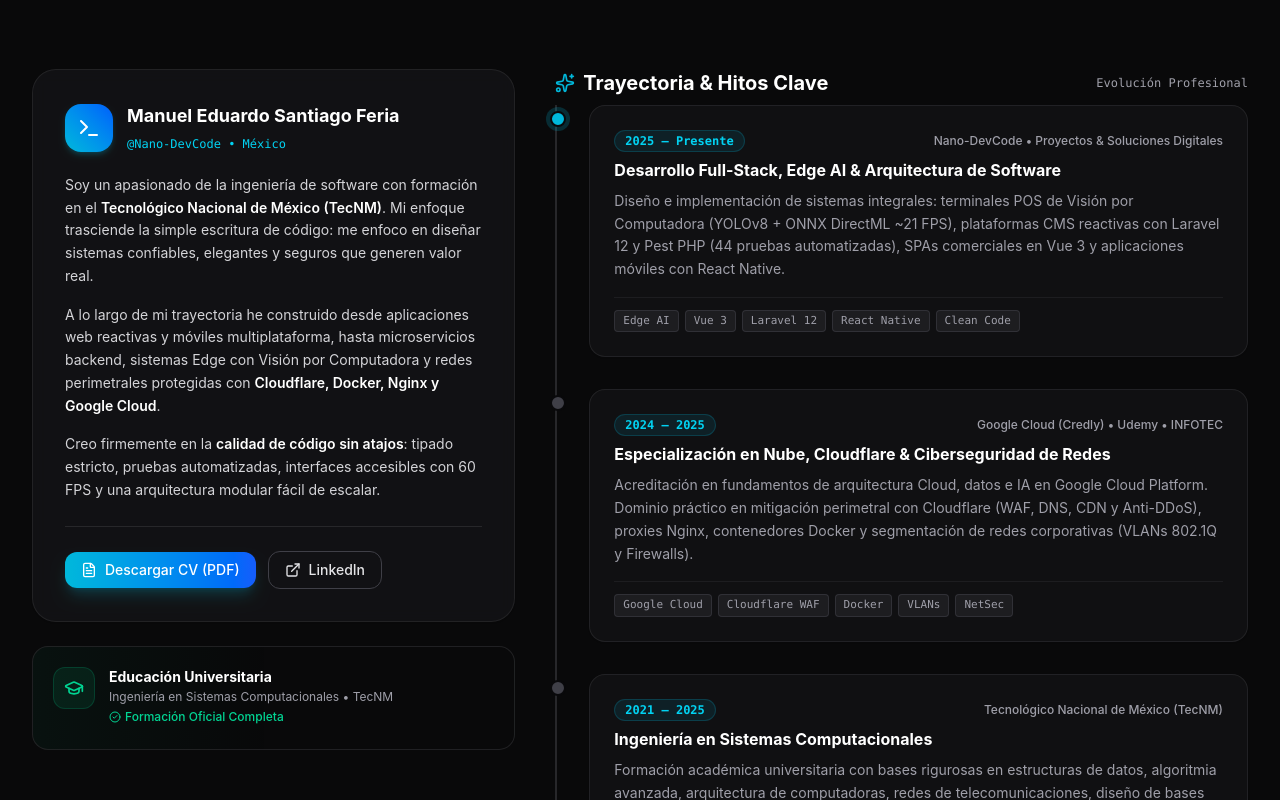
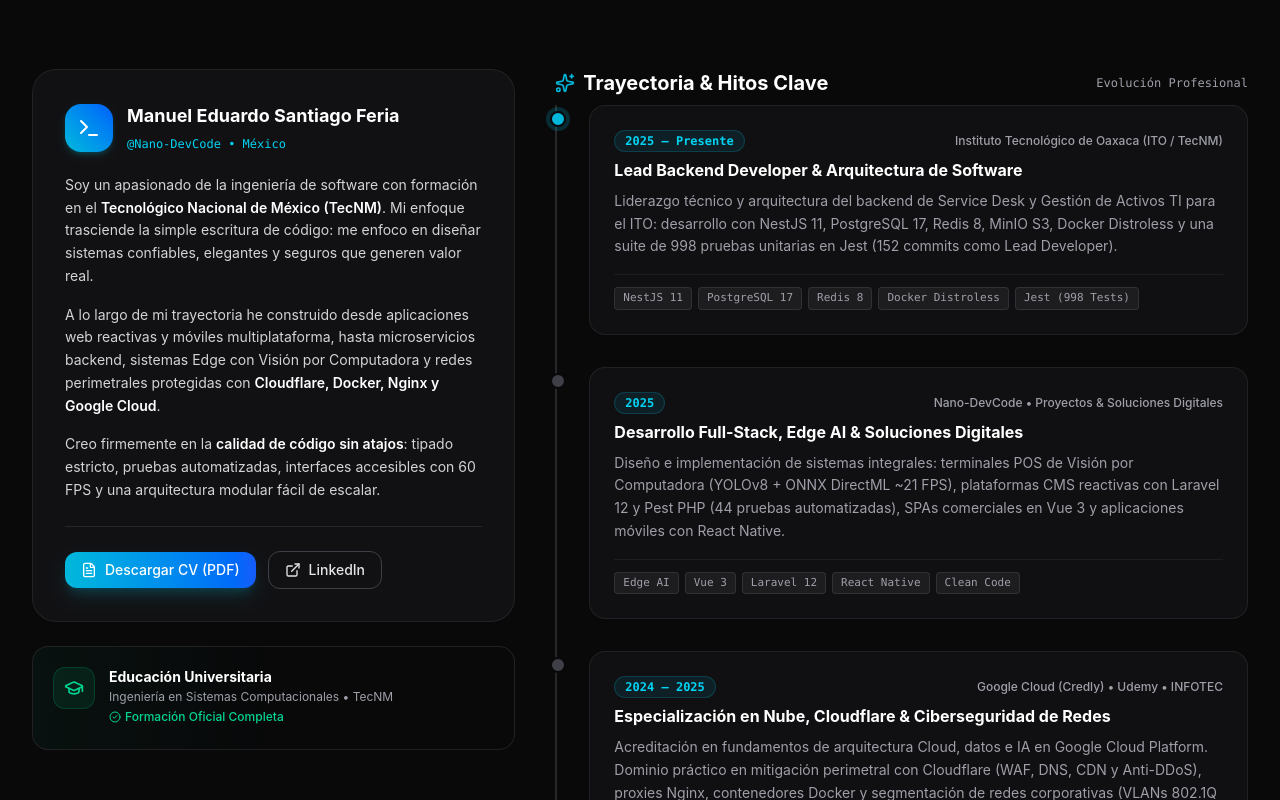
Before and after one commit to Nano-DevCode/Portafolio-Personal, a React (Vite) app: page / in a window 1280 px wide. Shown: the part 1360-2160 px from the top of the page. Built offline with nearby package versions, Linux system fonts and the light colour scheme.

Commit message:
feat: add soporte-tecnico-backend as featured enterprise project and update Lead Backend milestone

```diff
--- a/src/components/sections/AboutSection.tsx
+++ b/src/components/sections/AboutSection.tsx
@@ -25,7 +25,15 @@ interface TimelineMilestone {
 const milestones: TimelineMilestone[] = [
   {
     period: '2025 — Presente',
-    title: 'Desarrollo Full-Stack, Edge AI & Arquitectura de Software',
+    title: 'Lead Backend Developer & Arquitectura de Software',
+    institution: 'Instituto Tecnológico de Oaxaca (ITO / TecNM)',
+    description:
+      'Liderazgo técnico y arquitectura del backend de Service Desk y Gestión de Activos TI para el ITO: desarrollo con NestJS 11, PostgreSQL 17, Redis 8, MinIO S3, Docker Distroless y una suite de 998 pruebas unitarias en Jest (152 commits como Lead Developer).',
+    tags: ['NestJS 11', 'PostgreSQL 17', 'Redis 8', 'Docker Distroless', 'Jest (998 Tests)']
+  },
+  {
+    period: '2025',
+    title: 'Desarrollo Full-Stack, Edge AI & Soluciones Digitales',
     institution: 'Nano-DevCode • Proyectos & Soluciones Digitales',
     description:
       'Diseño e implementación de sistemas integrales: terminales POS de Visión por Computadora (YOLOv8 + ONNX DirectML ~21 FPS), plataformas CMS reactivas con Laravel 12 y Pest PHP (44 pruebas automatizadas), SPAs comerciales en Vue 3 y aplicaciones móviles con React Native.',
--- a/src/data/projects.ts
+++ b/src/data/projects.ts
@@ -7,8 +7,75 @@ const LARAVEL_BLOG_RAW = 'https://raw.githubusercontent.com/Nano-DevCode/Laravel
 const TIENDITA_RAW = 'https://raw.githubusercontent.com/Nano-DevCode/Tiendita/main/docs';
 const TIENDITA_ASSETS_RAW = 'https://raw.githubusercontent.com/Nano-DevCode/Tiendita/main/assets/readme-images';
 const TIENDITA_INFO_RAW = 'https://raw.githubusercontent.com/Nano-DevCode/Tiendita/main/info';
+const SOPORTE_BACKEND_RAW = 'https://raw.githubusercontent.com/Nano-DevCode/soporte-tecnico-backend/master/docs/images';
 
 export const projects: Project[] = [
+  {
+    id: 'soporte-tecnico-backend',
+    title: 'ITSM & Service Desk Backend — Enterprise API',
+    tagline: 'Backend empresarial de Mesa de Ayuda y Gestión de Activos TI con NestJS 11, PostgreSQL 17, Redis 8, MinIO S3 y Docker Distroless',
+    description:
+      'Plataforma de alta concurrencia y grado corporativo para la gestión de tickets de soporte técnico, control de ciclo de vida de activos TI e inventario desarrollada para el Instituto Tecnológico de Oaxaca (ITO / TecNM). Implementa Clean Architecture con NestJS 11 y TypeScript 5.7+ sin shims ni barrels para evitar referencias circulares; control de concurrencia optimista (@VersionColumn), transacciones atómicas ACID mediante QueryRunner, búsqueda full-text optimizada con índices GIN y tsvector en PostgreSQL 17, capa de caching y rate-limiting en Redis 8, almacenamiento de evidencias compatible con AWS S3 en MinIO, WebSockets en tiempo real (Socket.IO + Redis Adapter), integración con Telegram Bot y una suite exhaustiva de 998 pruebas unitarias en 143 suites de Jest.',
+    highlights: [
+      'Arquitectura limpia empresarial con NestJS 11, TypeScript 5.7+ y principios SOLID sin atajos de tipado',
+      'Control de concurrencia optimista con @VersionColumn y transacciones ACID atómicas con QueryRunner en TypeORM',
+      'Base de datos PostgreSQL 17 con búsqueda Full-Text rápida (tsvector + GIN) y contenedor migrator desacoplado sin downtime',
+      'Capa de rendimiento y seguridad con Redis 8 (caching reactivo y rate-limiting) y almacenamiento de evidencias en MinIO S3',
+      'Eventos y telemetría en tiempo real mediante WebSockets (Socket.IO + Redis) y bot bidireccional de Telegram',
+      'Infraestructura robusta en Docker multi-stage con runner ultra-seguro Google Distroless (nonroot) y proxy Nginx',
+      'Calidad certificada con suite de 998 pruebas unitarias en 143 test suites en Jest con mocks aislados'
+    ],
+    tags: [
+      { name: 'NestJS 11', category: 'backend' },
+      { name: 'TypeScript', category: 'backend' },
+      { name: 'PostgreSQL 17', category: 'database' },
+      { name: 'Redis 8', category: 'database' },
+      { name: 'Docker Distroless', category: 'devops' },
+      { name: 'TypeORM (ACID)', category: 'backend' },
+      { name: 'MinIO S3', category: 'devops' },
+      { name: 'WebSockets', category: 'backend' },
+      { name: 'Nginx', category: 'devops' },
+      { name: 'Jest (998 Tests)', category: 'backend' }
+    ],
+    githubUrl: 'https://github.com/Nano-DevCode/soporte-tecnico-backend',
+    liveUrl: undefined,
+    images: {
+      thumbnail: `${SOPORTE_BACKEND_RAW}/00-system-architecture-overview.png`,
+      gallery: [
+        `${SOPORTE_BACKEND_RAW}/00-system-architecture-overview.png`,
+        `${SOPORTE_BACKEND_RAW}/03-database-erd.png`,
+        `${SOPORTE_BACKEND_RAW}/08-data-storage-concurrency.png`,
+        `${SOPORTE_BACKEND_RAW}/07-async-queues-workers.png`,
+        `${SOPORTE_BACKEND_RAW}/06-telegram-bot.png`,
+        `${SOPORTE_BACKEND_RAW}/1.1.png`,
+        `${SOPORTE_BACKEND_RAW}/1.2.png`,
+        `${SOPORTE_BACKEND_RAW}/1.3.png`,
+        `${SOPORTE_BACKEND_RAW}/1.4.png`,
+        `${SOPORTE_BACKEND_RAW}/2.1.png`,
+        `${SOPORTE_BACKEND_RAW}/2.2.png`,
+        `${SOPORTE_BACKEND_RAW}/2.3.png`,
+        `${SOPORTE_BACKEND_RAW}/4.1.png`,
+        `${SOPORTE_BACKEND_RAW}/5.1.png`
+      ]
+    },
+    featured: true,
+    technicalDetails: {
+      architecturePattern:
+        'Clean Architecture modular desacoplada por dominios de negocio (Tickets, Activos TI, Movimientos, Usuarios/Staff, Catálogos y Auditoría). Eliminación estricta de barrel files (index.ts) para evitar dependencias circulares y optimizar el tree-shaking; controladores delgados, servicios de aplicación aislados con inyección de dependencias y suscriptores de eventos asíncronos.',
+      stateAndDataManagement:
+        'Persistencia relacional en PostgreSQL 17 con TypeORM: control de concurrencia optimista mediante @VersionColumn para mitigar condiciones de carrera concurrentes en la asignación de tickets; transacciones atómicas manuales con QueryRunner para movimientos de almacén e inventario multietapa; índices GIN con vectores tsvector en español para búsqueda textual sub-milisegundo; almacenamiento de evidencias digitales en MinIO S3 y caché distribuida con Redis 8.',
+      keyChallenges: [
+        'Garantizar consistencia atómica y trazabilidad estricta en las transferencias de activos tecnológicos entre departamentos universitarios sin bloqueos de tabla prolongados.',
+        'Orquestación de WebSocket gateways con Socket.IO y Redis Adapter para propagación instantánea de eventos de tickets hacia múltiples clientes administrativos sin pérdida de paquetes.',
+        'Aseguramiento del despliegue en contenedores Docker mediante imágenes Google Distroless (Node.js 22 LTS sobre Debian 12) ejecutándose bajo usuario "nonroot" sin shell ni utilitarios de compilación para máxima seguridad en producción.'
+      ],
+      engineeringDecisions: [
+        'Adopción de un contenedor "migrator" desacoplado que ejecuta las migraciones de TypeORM previo al encendido del backend, erradicando synchronize:true en producción.',
+        'Desarrollo de una suite exhaustiva de 998 pruebas unitarias en Jest (143 suites) con mocks rigurosos de Repositorios, DataSource y servicios de configuración, alcanzando alta resiliencia y tipado estricto sin "any".',
+        'Configuración modular de variables de entorno mediante ConfigModule tipado y validado en tiempo de arranque con esquema de validación estricto Joi.'
+      ]
+    }
+  },
   {
     id: 'vue-3-ecommerce',
     title: 'TechStore — Vue 3 E-Commerce',
```
